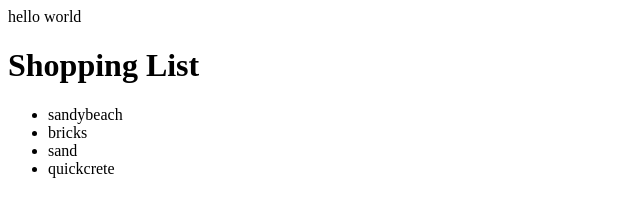
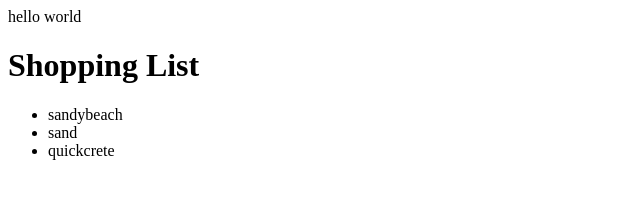
Before and after one commit to sierov/repoGitSupermoo, a plain HTML site: page index.html in a window 1280 px wide. Shown: the whole page, without its empty margins (0-640 px from the left). Drawn offline with Linux system fonts and the light colour scheme.

Commit message:
dmade a made a multi line messagePlease enter the commit message for your changes. Lines starting

```diff
--- a/index.html
+++ b/index.html
@@ -7,7 +7,6 @@
 	<h1>Shopping List</h1>
 		<ul>
 			<li>sandybeach</li>
-			<li>bricks</li>
 			<li>sand</li>
 			<li>quickcrete</li>
 </ul>
```
